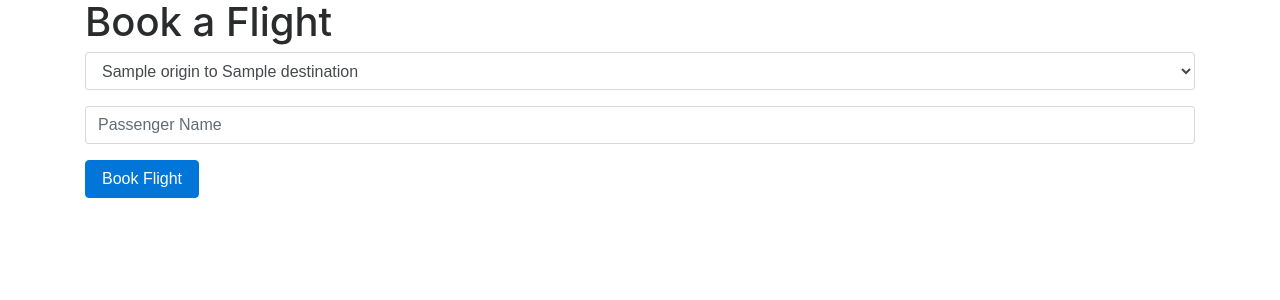
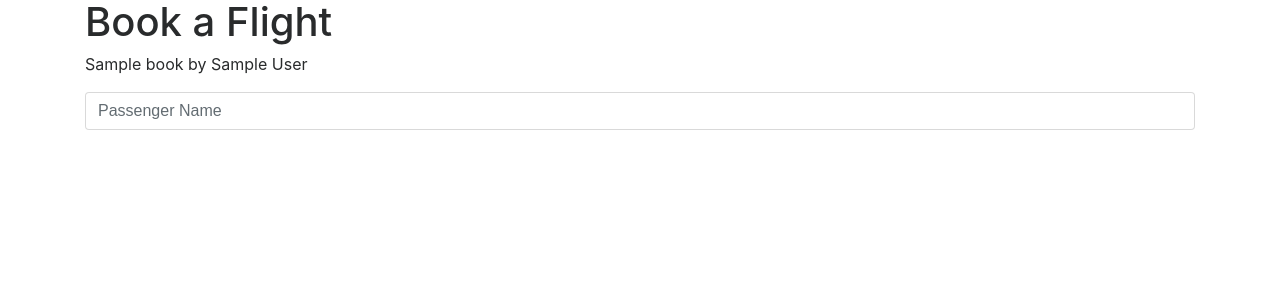
Before and after one commit to MatthewMawson/cs50, a Flask app: template templates/index.html in a window 1280 px wide. Shown: the top 300 px of the page. Run offline with Flask 2, Linux system fonts and the light colour scheme; the template is opened without the code that fills it: most values are stand-ins (such as "Sample title", 1, 10 or a date in 2020); some libraries are stand-ins or nearby versions.

Commit message:
I got the books database to print in HTML

```diff
--- a/application.py
+++ b/application.py
@@ -25,9 +25,9 @@ db = scoped_session(sessionmaker(bind=engine))
 def index():
 #Log in
 # "SELECT * FROM users WHERE (username = 'input_username') AND (password = 'input_password')";
-    flights = db.execute("SELECT * FROM flights").fetchall()
+    books = db.execute("SELECT * FROM books").fetchall()
 #    flights = db.execute("SELECT * FROM flights").fetchall()
-    return render_template("boo.html", flights=flights)
+    return render_template("index.html", books=books)
 
 
 #    for table in dbtables:
--- a/templates/index.html
+++ b/templates/index.html
@@ -7,12 +7,10 @@
 {% block body %}
     <h1>Book a Flight</h1>
 
-    <form action="{{ url_for('book') }}" method="post">
-
         <div class="form-group">
-            <select class="form-control" name="flight_id">
-                {% for flight in flights %}
-                    <option value="{{ flight.id }}">{{ flight.origin }} to {{ flight.destination }}</option>
+            <!-- <select class="form-control" name="flight_id"> -->
+                {% for book in books %}
+                    <p>{{ book.title }} by {{ book.author }}</p>
                 {% endfor %}
             </select>
         </div>
@@ -21,9 +19,6 @@
             <input class="form-control" name="name" placeholder="Passenger Name">
         </div>
 
-        <div class="form-group">
-            <button class="btn btn-primary">Book Flight</button>
-        </div>
 
     </form>
 {% endblock %}
```
